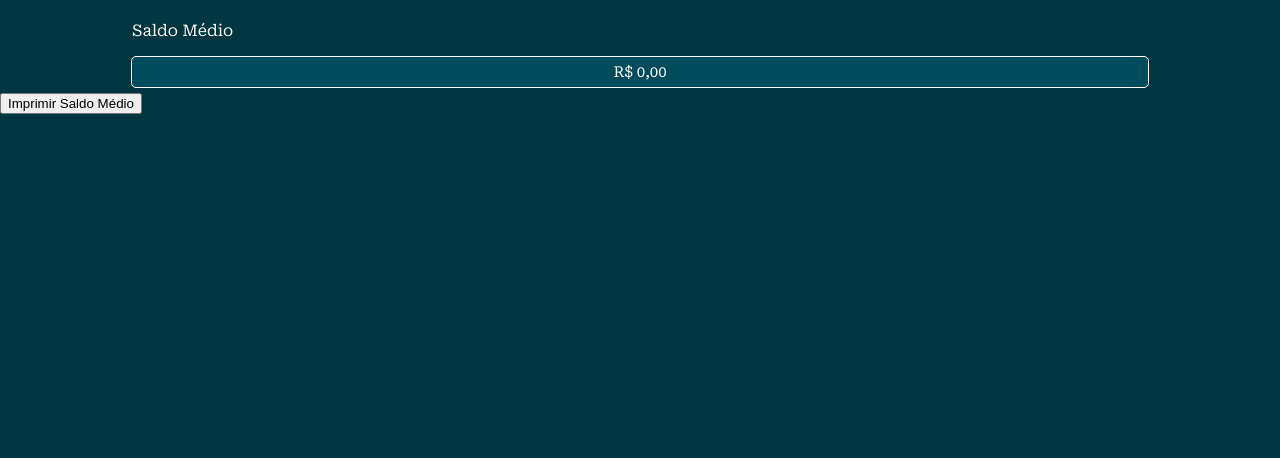
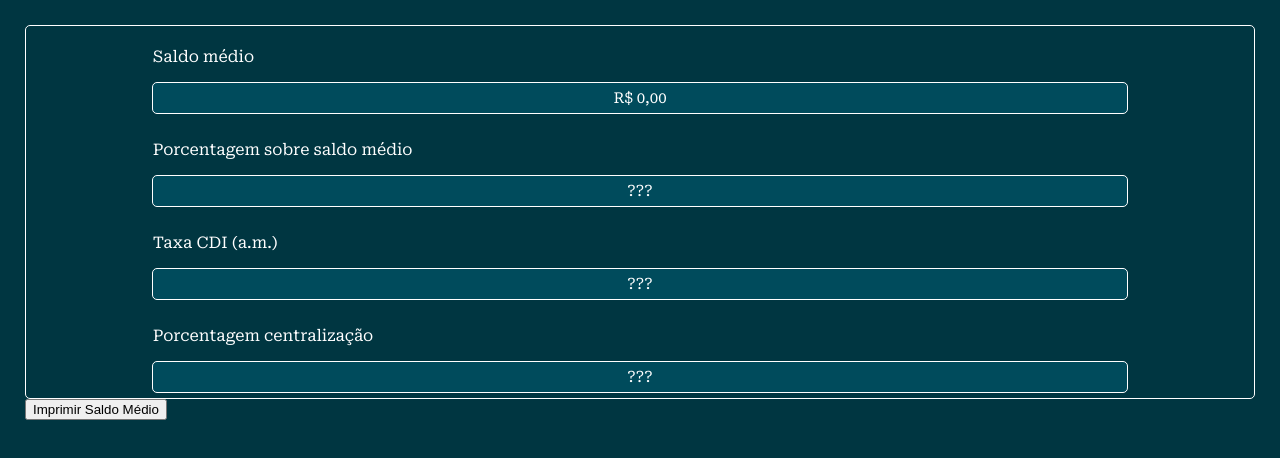
Before and after one commit to hugoFreit4s/simulador-produtos, a React (Create React App) app: page /resultado-boleto in a window 1280 px wide. Shown: the top 458 px of the page. Built offline with nearby package versions, Linux system fonts and the light colour scheme.

Commit message:
Novos estilos e novos displays adicionados na página Resultado Boleto

```diff
--- a/src/pages/ResultadoBoleto.js
+++ b/src/pages/ResultadoBoleto.js
@@ -1,39 +1,46 @@
-// ResultadoBoleto.js
 import React, { useRef } from 'react';
 import ReactToPrint from 'react-to-print';
 import DisplayInfo from "../components/DisplayInfo";
 import Printer from '../components/Printer';
 import DisableNumberScroll from '../DisableNumberScroll';
+import rBoletoStl from './ResultadoBoleto.module.css';
 
 const ResultadoBoleto = () => {
     DisableNumberScroll();
-
-    // Obter e converter valores do localStorage
     const qtdBoletos = parseFloat(localStorage.getItem('qtdBoletos')) || 0;
     const percentageTLiquidados = parseFloat(localStorage.getItem('percentageTLiquidados')) || 0;
     const ticketMedio = parseFloat(localStorage.getItem('ticketMedio')) || 0;
-
-    // Realizar cálculos
     const bLiquidados = (qtdBoletos * percentageTLiquidados) / 100;
     const saldoMedio = (bLiquidados * ticketMedio).toLocaleString('pt-BR', {
         style: "currency",
         currency: "BRL",
     });
-
-    // Referência para o conteúdo de impressão
     const componentRef = useRef();
 
+    // const handleCheckboxChange = (field1, field2, value) => {
+    //     setFormData((prevData) => ({
+    //         ...prevData,
+    //         [field1]: value,
+    //         [field2]: value ? false : prevData[field2],
+    //     }));
+    // };
+
     return (
-        <div className="ResultadoBoletos">
-            <DisplayInfo title={'Saldo Médio'} data={saldoMedio} />
+        <div className={rBoletoStl.ResultadoBoleto}>
+            <div className={rBoletoStl.section}>
+                <DisplayInfo title={'Saldo médio'} data={saldoMedio} />
+                <DisplayInfo title={'Porcentagem sobre saldo médio'} data={'???'} />
+                <DisplayInfo title={'Taxa CDI (a.m.)'} data={'???'} />
+                <DisplayInfo title={'Porcentagem centralização'} data={'???'} />
+            </div>
             <ReactToPrint
                 trigger={() => <button>Imprimir Saldo Médio</button>}
                 content={() => {
-                    console.log("Rendering for print:", componentRef.current); // Verifique o conteúdo
+                    console.log("Rendering for print:", componentRef.current);
                     return componentRef.current;
-                }}
-            />
-            <div style={{ color: 'black', display:'none' }}>
+                }} />
+
+            <div style={{ display: 'none' }}>
                 <Printer ref={componentRef} saldoMedio={saldoMedio} />
             </div>
         </div>
--- /dev/null
+++ b/src/pages/ResultadoBoleto.module.css
@@ -0,0 +1,11 @@
+.ResultadoBoleto {
+    flex-direction: column;
+    padding: 25px;
+}
+
+.section {
+    display: flex;
+    flex-direction: column;
+    border: 1px solid white;
+    border-radius: 5px;
+}
```
Also changed, not shown: src/pages/ResultadoBoletos.css (added).
